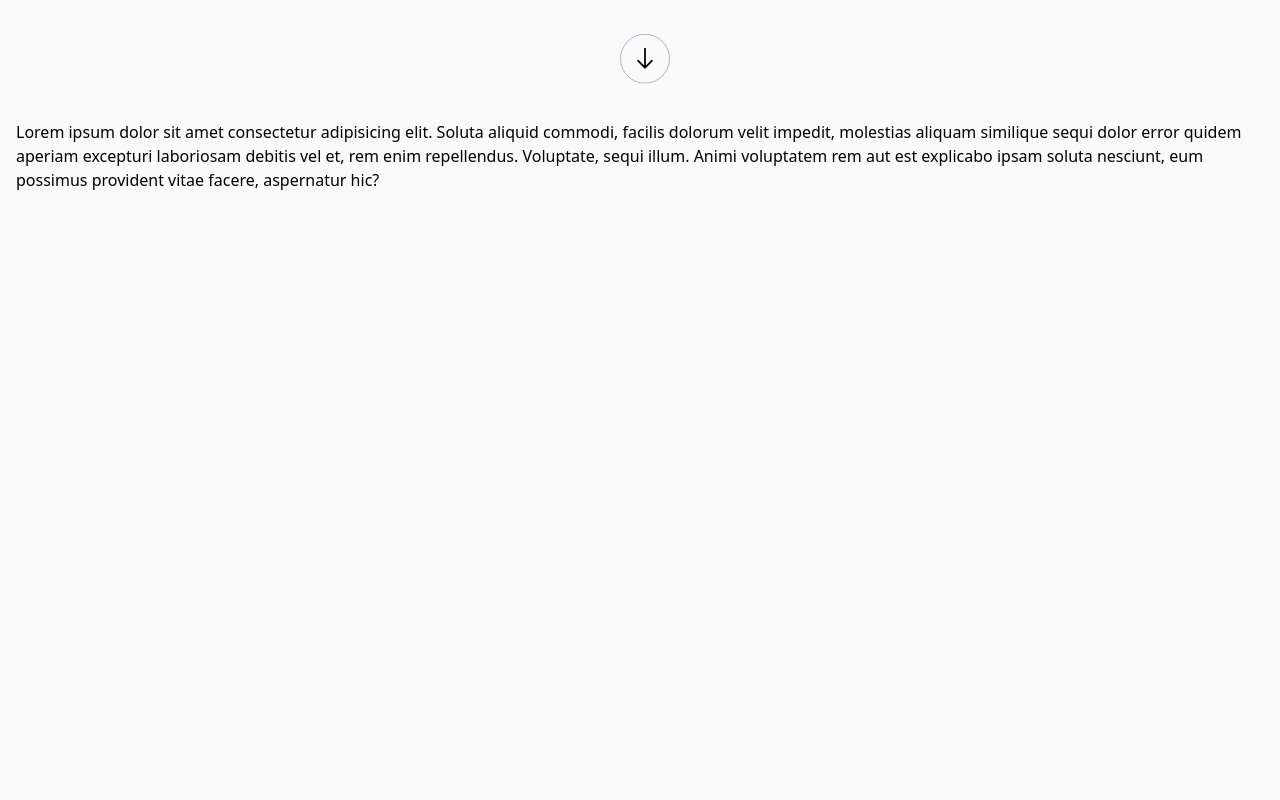
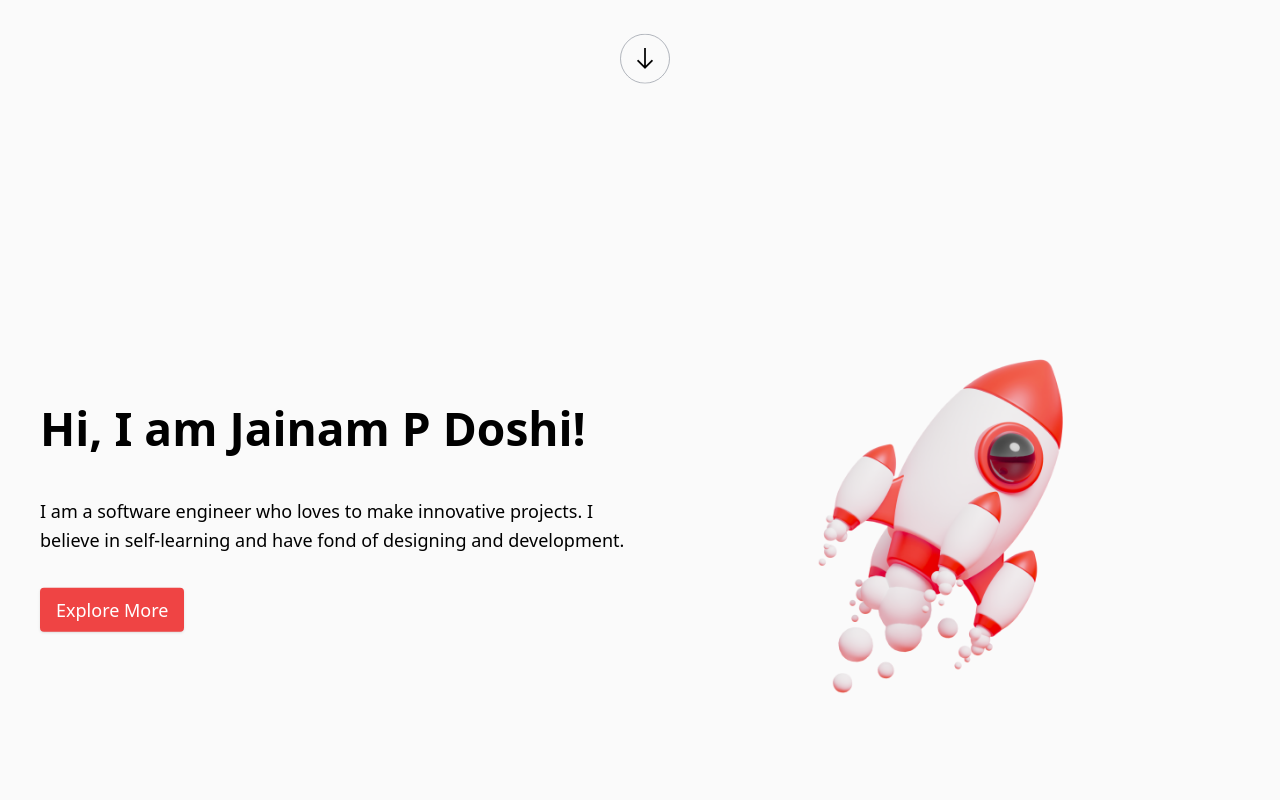
Before and after one commit to jpdoshi/jpdoshi, a React (Vite) app: page / in a window 1280 px wide. Shown: the part 680-1480 px from the top of the page. Built offline with nearby package versions, Linux system fonts and the light colour scheme; a web font is replaced by a local one.

Commit message:
intro section done

```diff
--- a/src/App.jsx
+++ b/src/App.jsx
@@ -35,12 +35,30 @@ const App = () => {
         }}
       />
       <Page id="intro">
-        Lorem ipsum dolor sit amet consectetur adipisicing elit. Soluta aliquid
-        commodi, facilis dolorum velit impedit, molestias aliquam similique
-        sequi dolor error quidem aperiam excepturi laboriosam debitis vel et,
-        rem enim repellendus. Voluptate, sequi illum. Animi voluptatem rem aut
-        est explicabo ipsam soluta nesciunt, eum possimus provident vitae
-        facere, aspernatur hic?
+        <div className="flex h-full flex-col-reverse md:flex-row md:px-6">
+          <div className="w-full md:h-[100vh] md:relative">
+            <div className="w-full md:absolute md:top-[50%] md:left-[50%] md:translate-x-[-50%] md:translate-y-[-50%]">
+              <h1 className="text-4xl md:text-[3.6vw] font-[900] mb-6 md:mb-12 mt-8 md:mt-0">
+                Hi, I am Jainam P Doshi!
+              </h1>
+              <p className="text-lg leading-relaxed mb-6 md:mb-8">
+                I am a software engineer who loves to make innovative projects.
+                I believe in self-learning and have fond of designing and
+                development.
+              </p>
+              <button className="btn cursor-none text-lg text-white bg-red-500 px-4 py-2 block w-full md:w-auto rounded shadow">
+                Explore More
+              </button>
+            </div>
+          </div>
+          <div className="w-full md:h-[100vh] md:relative">
+            <img
+              src="/assets/rocket.png"
+              alt="rocket.png"
+              className="mt-16 md:mt-0 md:w-3/4 md:absolute md:top-[50%] md:left-[50%] md:translate-x-[-50%] md:translate-y-[-50%]"
+            />
+          </div>
+        </div>
       </Page>
       <Page id="about">
         Lorem ipsum dolor sit amet consectetur adipisicing elit. Soluta aliquid
--- a/src/index.css
+++ b/src/index.css
@@ -36,7 +36,6 @@ body::-webkit-scrollbar-track {
 
 body::-webkit-scrollbar-thumb {
   background-color: var(--text-color);
-  border-radius: 4px;
 }
 
 .quote {
```
Also changed, not shown: public/assets/rocket.png (added).
